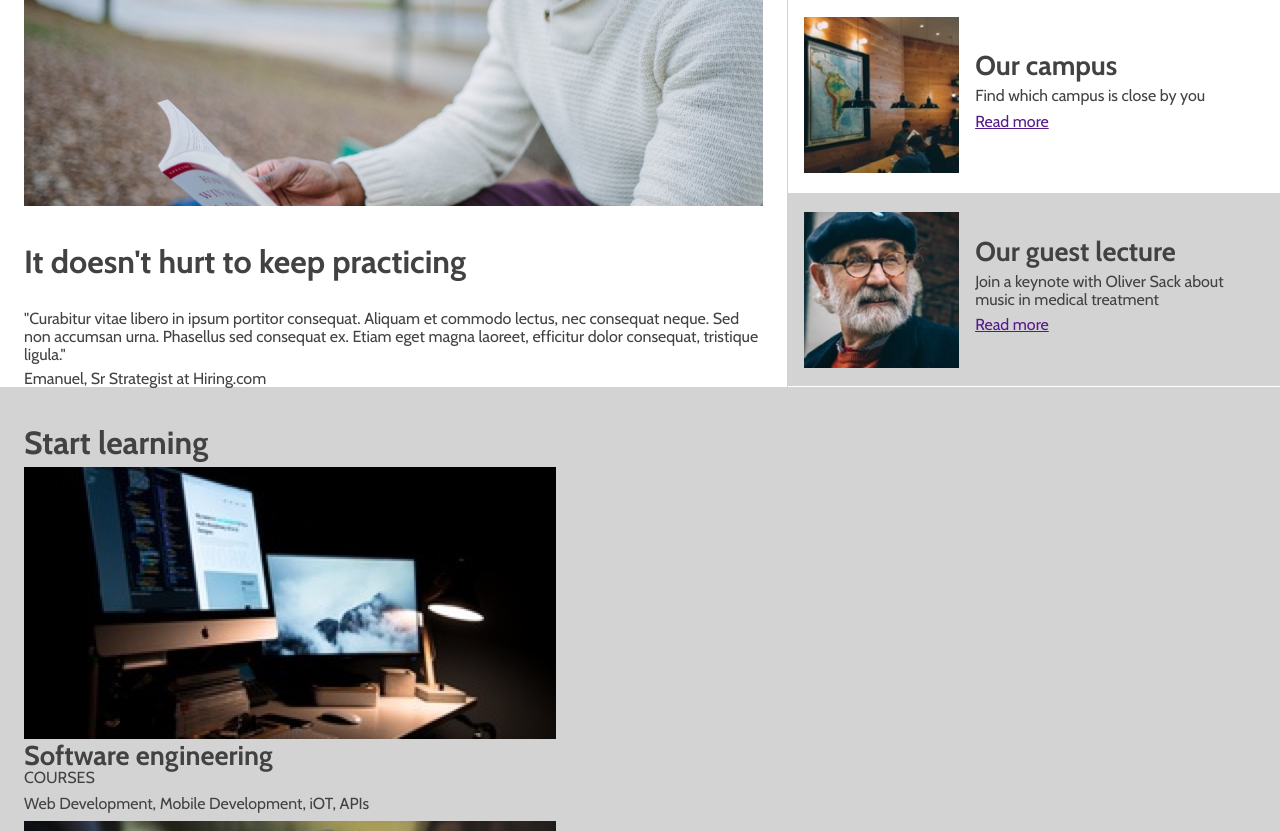
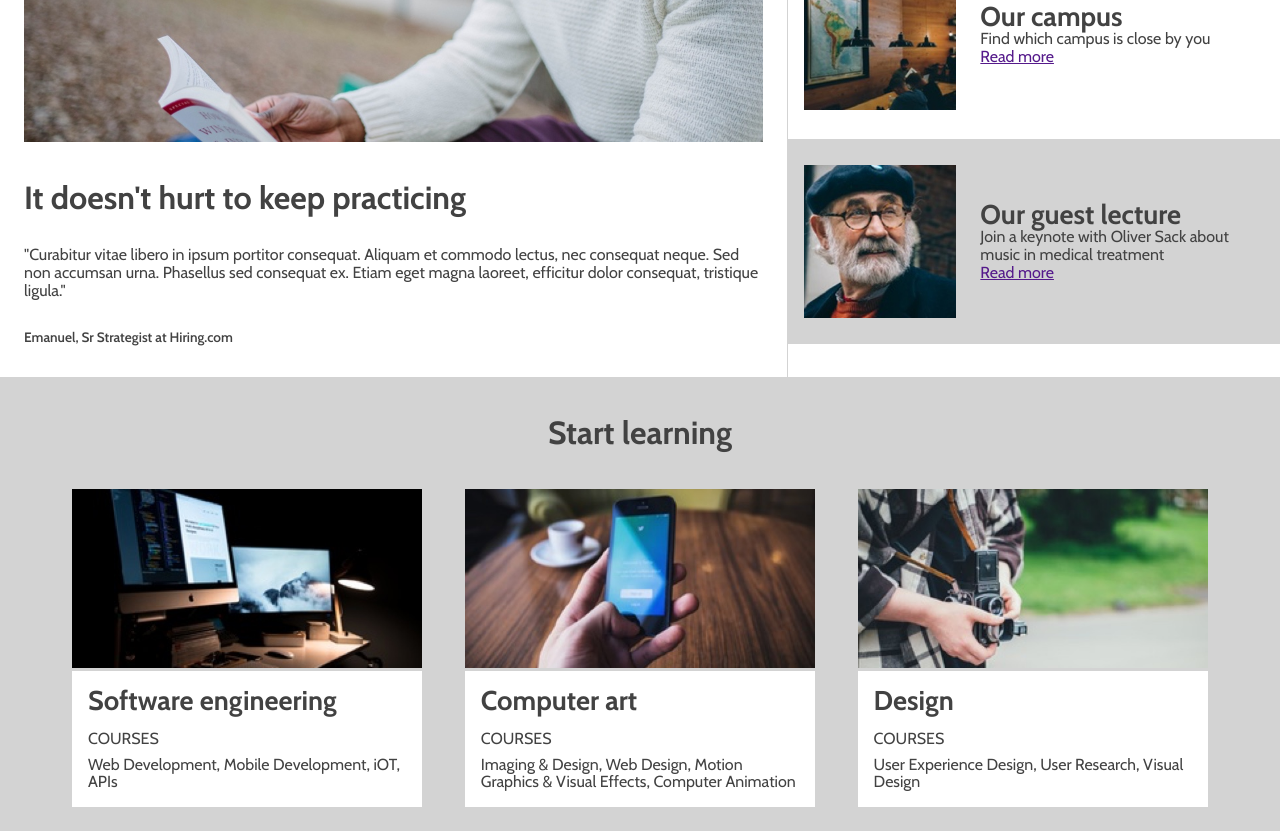
Before and after one commit to n-k-f/ColmarAcademy, a plain HTML site: page index.html in a window 1280 px wide. Shown: the part 916-1747 px from the top of the page. Drawn offline with nearby package versions, Linux system fonts and the light colour scheme.

Commit message:
Add more edits and styling.

```diff
--- a/index.html
+++ b/index.html
@@ -96,8 +96,10 @@
         <h2>Start learning</h2>
         <div class="courses">
 
-          <div class="course_item">
-            <img src="./resources/images/course-software.jpg" />
+          <div class="course">
+            <div class="courseimage">
+              <img src="./resources/images/course-software.jpg" />
+            </div>
             <div class="text_content">
               <h3>Software engineering</h3>
               <h4>COURSES</h4>
@@ -105,7 +107,7 @@
             </div>
           </div>
 
-          <div class="course_item">
+          <div class="course">
             <img src="./resources/images/course-computer-art.jpg" />
             <div class="text_content">
               <h3>Computer art</h3>
@@ -114,7 +116,7 @@
             </div>
           </div>
 
-          <div class="course_item">
+          <div class="course">
             <img src="./resources/images/course-design.jpg" />
             <div class="text_content">
               <h3>Design</h3>
@@ -123,7 +125,7 @@
             </div>
           </div>
 
-          <div class="course_item">
+          <div class="course">
             <img src="./resources/images/course-data.jpg" />
             <div class="text_content">
               <h3>Data</h3>
@@ -132,7 +134,7 @@
             </div>
           </div>
 
-          <div class="course_item">
+          <div class="course">
             <img src="./resources/images/course-business.jpg" />
             <div class="text_content">
               <h3>Business</h3>
@@ -141,7 +143,7 @@
             </div>
           </div>
 
-          <div class="course_item">
+          <div class="course">
             <img src="./resources/images/course-marketing.jpg" />
             <div class="text_content">
               <h3>Marketing</h3>
--- a/resources/css/style.css
+++ b/resources/css/style.css
@@ -10,10 +10,6 @@ html {
   padding-left: 24px;
   display: flex;
   width: auto;
-}
-
-.main {
-  padding: 32px 0;
 }
 
 h1 {
@@ -35,9 +31,15 @@ h3 {
 }
 
 h4 {
-  font-weight: 400;
+  font-weight: 200;
   font-size: 1rem;
   line-height: 1.1;
+}
+
+h5 {
+  font-weight: 600;
+  font-size: .85rem;
+
 }
 
 /* HEADER */
@@ -123,22 +125,26 @@ nav span {
   flex-wrap: wrap;
   flex-direction: column;
   width: 60%;
-  padding-right: 24px;
+  padding: 32px 24px 32px 0;
 }
 
 .large_tout h2 {
   padding: 32px 0 24px 0;
 }
 
+.large_tout h4 {
+  padding-bottom: 32px;
+}
+
 .tout_image {
   display: flex;
   justify-content: center;
   align-items: center;
+  height: auto;
 }
 
 .tout_image img {
   max-width: 100%;
-  height: auto;
 }
 
 .info_column {
@@ -146,10 +152,12 @@ nav span {
   flex-wrap: wrap;
   width: 40%;
   border-left: solid #D3D3D3 1px;
+  padding: 0 0 32px 0;
 }
 
 .info_item {
   display: flex;
+  max-height: 176px;
   padding: 16px;
   margin: 1px 0 1px 0;
   border-top: solid #D3D3D3 1px;
@@ -163,20 +171,69 @@ nav span {
   display: flex;
   flex-wrap: wrap;
   width: 65%;
-  padding-left: 16px;
+  padding-left: 24px;
   align-content: center;
 }
 
-.info_item .text h3, h4 {
+.info_item .text h3 h4 {
   padding-bottom: 8px;
 }
 
 .info_item:first-child {
   border-top: none;
   border-bottom: solid #D3D3D3 1px;
+  padding-top: 32px;
 }
 
 .info_item:last-child {
   background-color: #D3D3D3;
   border-top: none;
 }
+
+
+/* COURSES */
+
+.learn {
+  display: flex;
+  padding: 32px 56px 32px 32px;
+  flex-wrap: wrap;
+  width: 100%;
+}
+
+.learn h2 {
+  display: flex;
+  justify-content: center;
+  text-align: center;
+  width: 100%;
+}
+
+.courses {
+  width: 100%;
+  display: flex;
+  justify-content: space-between;
+  flex-wrap: wrap;
+}
+
+.course {
+  width: 30%;
+  margin: 32px 16px;
+}
+
+.course img {
+  max-width: 100%;
+  margin: 0;
+}
+
+.course .text_content {
+  background-color: #ffffff;
+  padding: 16px;
+  min-height: 102px;
+}
+
+.course .text_content h4 {
+  padding-top: 8px;
+}
+
+.course .text_content h3 {
+  padding-bottom: 8px;
+}
```
